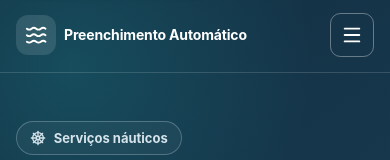
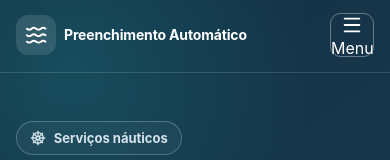
Before and after one commit to matheusdebrito/preenchimento-automatico, a React (Vite) app in the folder frontend/: page / in a window 390 px wide. Shown: the top 160 px of the page. Built offline with nearby package versions, Linux system fonts and the light colour scheme; no server answers.

Commit message:
feat(mobile-nav): show stable Menu label next to animated icon

```diff
--- a/frontend/src/components/layout/AppHeader.tsx
+++ b/frontend/src/components/layout/AppHeader.tsx
@@ -67,6 +67,7 @@ export function AppHeader({ variant = 'default' }: AppHeaderProps) {
         >
           <Menu className="menu-toggle__menu-icon" aria-hidden="true" />
           <X className="menu-toggle__close-icon" aria-hidden="true" />
+          <span className="menu-toggle__label" aria-hidden="true">Menu</span>
         </button>
 
         <nav
```
